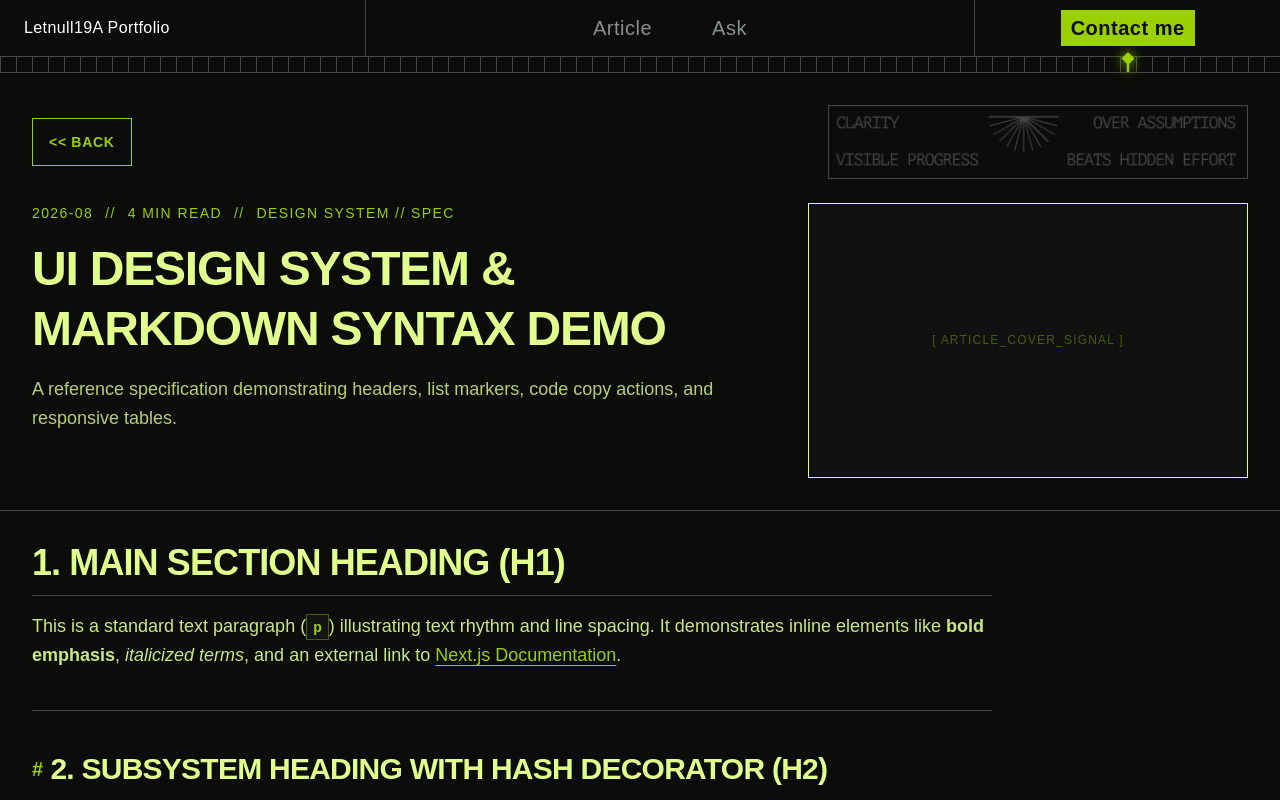
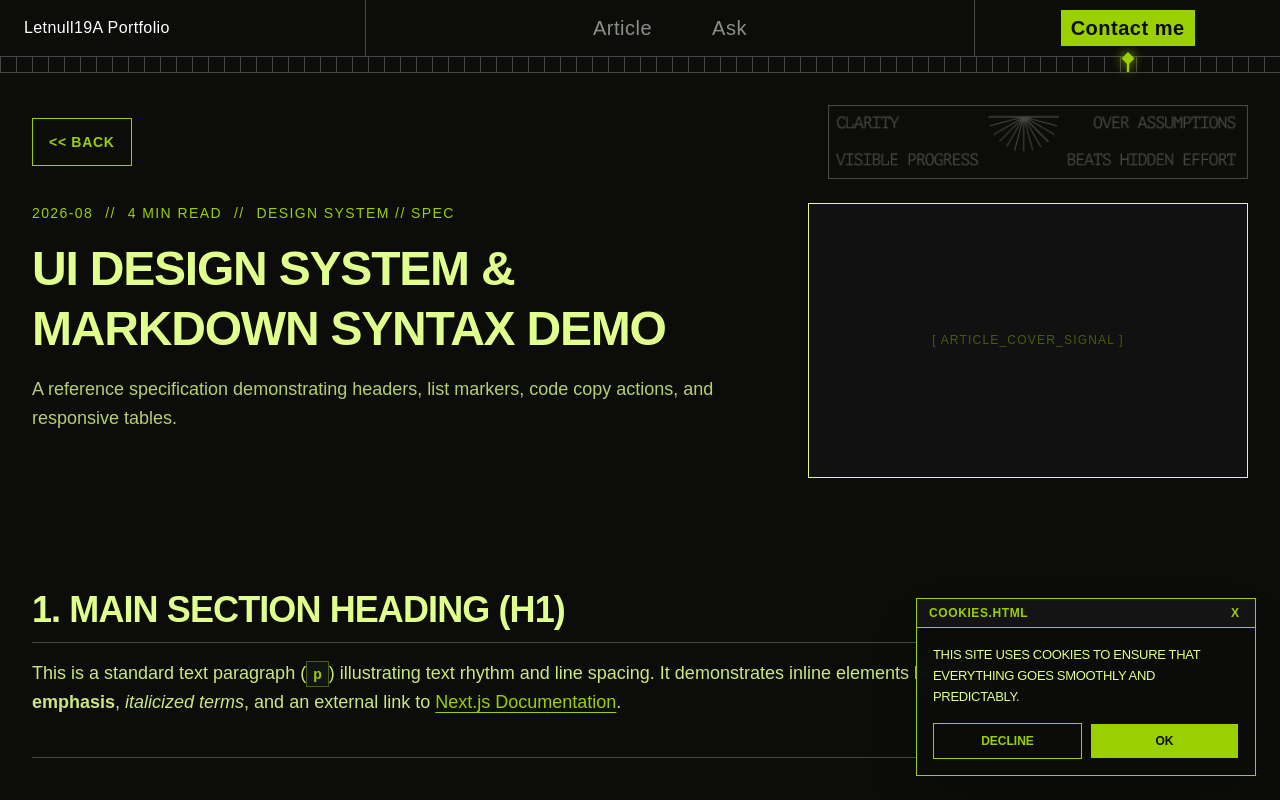
Before and after one commit to letnull19A/my-website, a Next.js app: page /articles/ui-syntax-and-styleguide in a window 1280 px wide. Shown: the top 800 px of the page. Built offline with nearby package versions, Linux system fonts and the light colour scheme; a web font is replaced by a local one.

Commit message:
feat(cookie): Добавлен куки компонент + правки от дизайнера по статьям

```diff
--- a/src/app/layout.tsx
+++ b/src/app/layout.tsx
@@ -9,6 +9,7 @@ import {
 } from "@/lib/site";
 import "./globals.css";
 import "@/styles/main.scss";
+import { CookieBanner } from "@/components/cookie-banner";
 
 const ptMono = PT_Mono({
   variable: "--font-sans",
@@ -94,6 +95,7 @@ export default function RootLayout({ children }: LayoutProps<"/">) {
     <html lang="en" className={`${ptMono.variable} h-full antialiased`}>
       <body className="min-h-full flex flex-col">
         {children}
+        <CookieBanner />
       </body>
     </html>
   );
--- /dev/null
+++ b/src/components/cookie-banner/cookie-banner.tsx
@@ -0,0 +1,83 @@
+'use client';
+
+import React, { useState, useEffect } from 'react';
+import { Button } from '@/components/button';
+
+const COOKIE_CONSENT_KEY = 'portfolio_cookie_consent';
+
+export const CookieBanner: React.FC = () => {
+  const [isVisible, setIsVisible] = useState(false);
+
+  useEffect(() => {
+    const consent = localStorage.getItem(COOKIE_CONSENT_KEY);
+    if (!consent) {
+      const timer = setTimeout(() => {
+        setIsVisible(true);
+      }, 700);
+
+      return () => clearTimeout(timer);
+    }
+  }, []);
+
+  const handleAccept = () => {
+    localStorage.setItem(COOKIE_CONSENT_KEY, 'accepted');
+    setIsVisible(false);
+  };
+
+  const handleDecline = () => {
+    localStorage.setItem(COOKIE_CONSENT_KEY, 'declined');
+    setIsVisible(false);
+  };
+
+  if (!isVisible) return null;
+
+  return (
+    <aside
+      role="dialog"
+      aria-live="polite"
+      aria-label="Cookie consent banner"
+      className="fixed z-50 bottom-4 right-4 sm:bottom-6 sm:right-6 w-[calc(100vw-32px)] sm:w-[320px] md:w-[340px] border border-lime bg-background/95 backdrop-blur-md shadow-2xl font-mono text-lime-light select-none animate-in fade-in slide-in-from-bottom-4 duration-300"
+    >
+      {/* Шапка окна */}
+      <div className="flex items-center justify-between border-b border-lime px-3 py-1.5 bg-card text-xs text-lime">
+        <span className="font-bold tracking-wider">COOKIES.HTML</span>
+        <button
+          type="button"
+          onClick={handleDecline}
+          aria-label="Close cookie banner"
+          className="text-lime hover:text-lime-light text-xs font-bold px-1 transition-colors cursor-pointer"
+        >
+          X
+        </button>
+      </div>
+
+      {/* Тело сообщения */}
+      <div className="p-3 sm:p-4 flex flex-col gap-3">
+        <p className="text-xs sm:text-[13px] leading-relaxed text-lime-light uppercase tracking-tight">
+          THIS SITE USES COOKIES TO ENSURE THAT EVERYTHING GOES SMOOTHLY AND PREDICTABLY.
+        </p>
+
+        {/* Кнопки действий */}
+        <div className="grid grid-cols-2 gap-2 pt-1">
+          <Button
+            type="button"
+            variant="outline"
+            onClick={handleDecline}
+            className="h-9 px-2 text-xs font-bold uppercase rounded-none border-lime text-lime hover:bg-hatch-dark cursor-pointer"
+          >
+            DECLINE
+          </Button>
+
+          <Button
+            type="button"
+            variant="default"
+            onClick={handleAccept}
+            className="h-9 px-2 text-xs font-bold uppercase rounded-none bg-lime text-background hover:bg-lime/90 cursor-pointer"
+          >
+            OK
+          </Button>
+        </div>
+      </div>
+    </aside>
+  );
+};
--- /dev/null
+++ b/src/components/cookie-banner/index.ts
@@ -0,0 +1 @@
+export { CookieBanner } from './cookie-banner'
--- a/src/components/markdown-renderer/markdown-renderer.tsx
+++ b/src/components/markdown-renderer/markdown-renderer.tsx
@@ -73,9 +73,8 @@ export const MarkdownRenderer: React.FC<MarkdownRendererProps> = ({
             </h1>
           ),
           h2: ({ children }) => (
-            <h2 className="text-xl sm:text-2xl md:text-3xl font-bold uppercase text-lime-light first:mt-0 mt-10 mb-4 tracking-tight flex items-center gap-2">
-              <span className="text-lime text-xl select-none">#</span>
-              <span>{children}</span>
+            <h2 className="text-lg sm:text-xl md:text-2xl font-bold uppercase text-lime-light first:mt-0 mt-10 mb-4 tracking-tight">
+              {children}
             </h2>
           ),
           h3: ({ children }) => (
--- a/src/config/articles.ts
+++ b/src/config/articles.ts
@@ -35,7 +35,6 @@ Below is an unordered bullet list demonstrating custom \`>>\` list item decorato
 * **Stream Processing**: Data pipelines handle real-time event updates without UI blocking.
 * **Zero Overhead**: Minimal layout shifts and targeted component updates.
 
----
 
 ## 4. Numbered Execution Pipeline (OL / LI)
 
--- a/src/sections/article-detail/article-detail.tsx
+++ b/src/sections/article-detail/article-detail.tsx
@@ -61,9 +61,9 @@ export const ArticleDetailSection: React.FC<ArticleDetailProps> = ({
     <div
       className={`w-full min-h-screen bg-background text-foreground font-mono py-6 sm:py-8 select-none flex flex-col ${className}`}
     >
-      <div className="w-full max-w-7xl mx-auto flex flex-col gap-6 sm:gap-8">
+      <div className="w-full max-w-7xl mx-auto flex flex-col gap-10 sm:gap-16 lg:gap-20">
         {/* 1. Header статьи */}
-        <div className="flex flex-col gap-6 border-border border-b pb-8 px-4 sm:px-6 md:px-8">
+        <div className="flex flex-col gap-6 pb-8 px-4 sm:px-6 md:px-8">
           {/* Верхняя панель: Кнопка назад + Принципы */}
           <div className="flex flex-col sm:flex-row sm:items-center justify-between gap-4">
             <div>
@@ -78,7 +78,7 @@ export const ArticleDetailSection: React.FC<ArticleDetailProps> = ({
               </Button>
             </div>
 
-            <div className="relative w-full max-w-[260px] sm:max-w-[320px] md:max-w-105 shrink-0 overflow-hidden self-start sm:self-auto">
+            <div className="hidden lg:block relative w-full max-w-[260px] sm:max-w-[320px] md:max-w-105 shrink-0 overflow-hidden self-start sm:self-auto">
               <Image
                 src={principlesImageSrc}
                 alt="Principles"
@@ -148,7 +148,7 @@ export const ArticleDetailSection: React.FC<ArticleDetailProps> = ({
         </article>
 
         {/* 3. Конец статьи: Подвал с шарингом и копированием */}
-        <div className="border-t border-b border-border py-6 mx-4 sm:mx-6 md:mx-8 flex flex-col md:flex-row md:items-center justify-between gap-4">
+        <div className="py-6 mx-4 sm:mx-6 md:mx-8 flex flex-col md:flex-row md:items-center justify-between gap-4">
           <div className="flex flex-col gap-1">
             <span className="text-[11px] sm:text-xs uppercase tracking-wider text-lime">
               END OF SIGNAL
@@ -217,7 +217,7 @@ export const ArticleDetailSection: React.FC<ArticleDetailProps> = ({
 
         {/* 4. Блок MORE ARTICLES */}
         {otherArticles.length > 0 && (
-          <section className="flex flex-col gap-6 pt-4 border-border border-b pb-8 px-4 sm:px-6 md:px-8">
+          <section className="flex flex-col gap-6 pt-4 pb-8 px-4 sm:px-6 md:px-8">
             <div className="flex flex-col sm:flex-row sm:items-center justify-between gap-4">
               <h2 className="text-2xl sm:text-3xl md:text-4xl font-bold text-lime-light uppercase">
                 MORE ARTICLES
```
